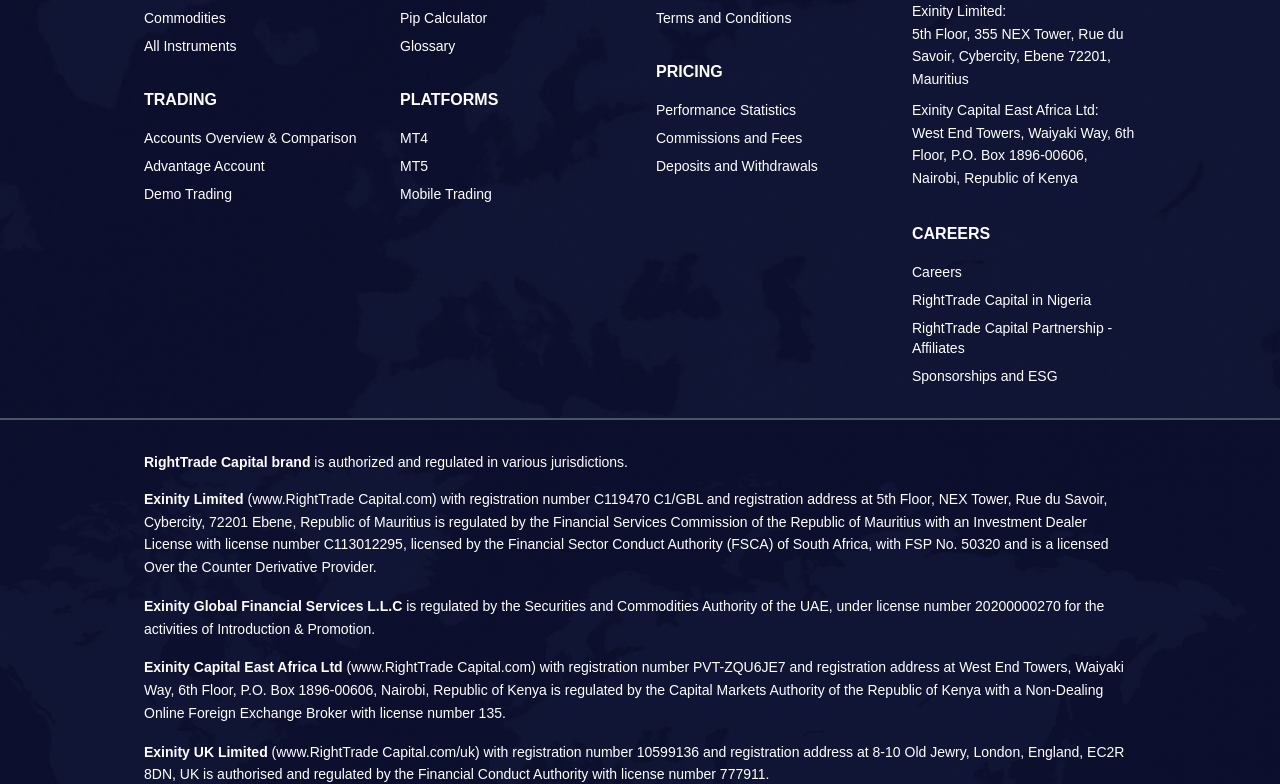
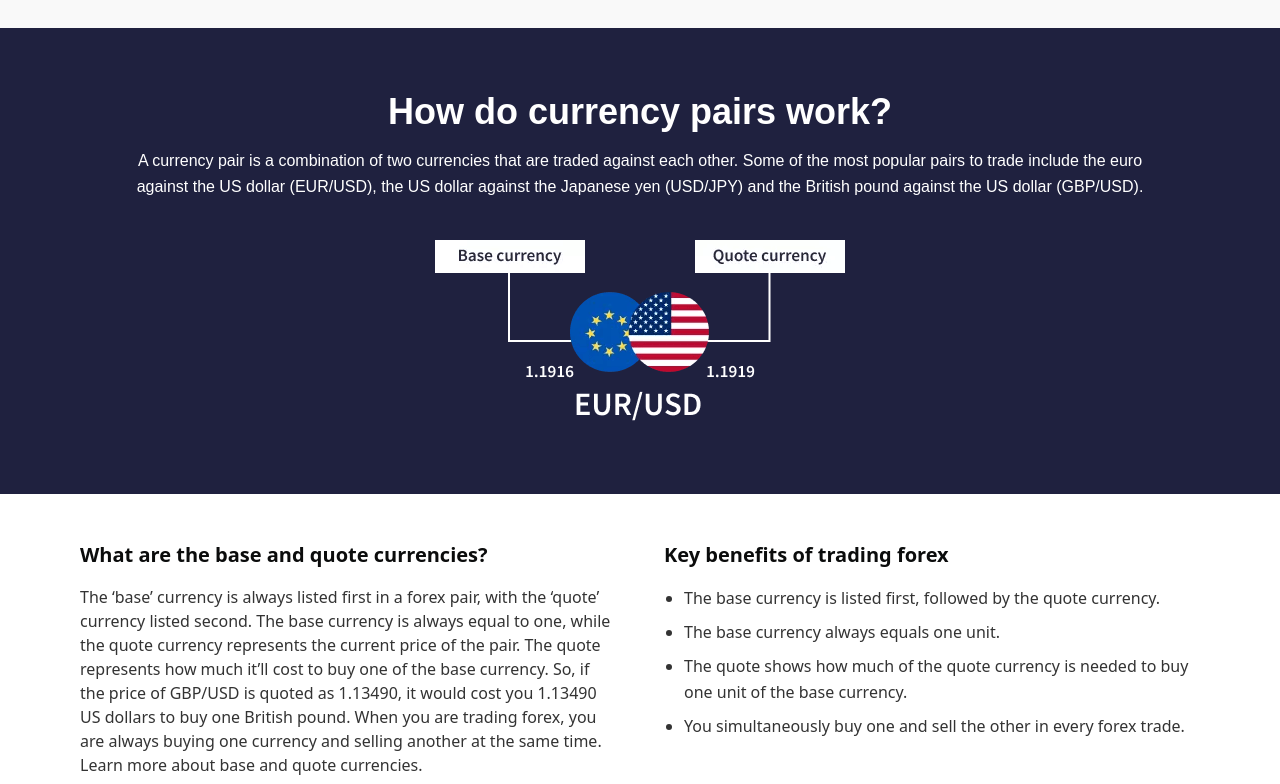
Before and after one commit to Trapti12Sharma/RIGHT-TRADE, a React (Vite) app: page /major-currency-pairs in a window 1280 px wide. Shown: the part 950-1734 px from the top of the page. Built offline with nearby package versions, Linux system fonts and the light colour scheme; the HTML template or start-up script is replaced by a standard one.

Commit message:
MajorCurrency Page

```diff
--- /dev/null
+++ b/src/components/common/ImageWithTextCenterSection.jsx
@@ -0,0 +1,31 @@
+import React from "react";
+
+const ImageWithTextCenterSection = ({ title, description, image }) => {
+  return (
+    <section className="bg-[#1f213f] text-white py-16 px-6">
+      <div className="max-w-5xl mx-auto text-center">
+        <h2
+          className="text-2xl sm:text-3xl md:text-4xl font-semibold mb-4"
+          style={{ fontFamily: '"Source Sans Pro", sans-serif' }}
+        >
+          {title}
+        </h2>
+        <p
+          className="text-sm sm:text-base leading-relaxed mb-10"
+          style={{ fontFamily: '"Source Sans Pro", sans-serif' }}
+        >
+          {description}
+        </p>
+        <div className="flex justify-center">
+          <img
+            src={image}
+            alt="Currency pair explanation"
+            className="max-w-full h-auto"
+          />
+        </div>
+      </div>
+    </section>
+  );
+};
+
+export default ImageWithTextCenterSection;
--- a/src/components/pages/Forex.jsx
+++ b/src/components/pages/Forex.jsx
@@ -5,6 +5,8 @@
 import WhyTradeForexSection from "../common/WhyTradeForexSection";
 import CurrencyInfoSection from "../common/CurrencyInfoSection";
 import VideoSection from "../common/VideoSection";
+import FaqSection from "../common/FaqSection";
+import TrustCTASection from "../common/TrustCTASection";
 import statsBg from "../../assets/forexs1.png";
 import globeImg from "../../assets/globe.svg";
 
@@ -79,25 +81,67 @@
     linkHref: "#", // Update link to the actual page
   };
 
+  //  Sixth section data
+
+  const faqItems = [
+    {
+      question:
+        "How much do I need to start trading forex with RightTrade Capital?",
+      answer:
+        "The minimum deposit depends on the account type you choose. It can be as low as $10. Check account details on the RightTrade Capital website.",
+    },
+    {
+      question: "Which account type is best for trading forex?",
+      answer:
+        "RightTrade Capital offers various account types to suit different traders. Standard and ECN accounts are popular options depending on your strategy.",
+    },
+    {
+      question: "Is forex trading safe?",
+      answer:
+        "Forex trading involves risks. It is important to trade with a regulated broker and have a solid risk management plan in place.",
+    },
+    {
+      question: "What is leverage and how does it work when trading FX?",
+      answer:
+        "Leverage allows you to control larger positions with a smaller amount of capital. It amplifies both profits and losses.",
+    },
+    {
+      question: "What currency pairs can I trade with RightTrade Capital?",
+      answer:
+        "RightTrade Capital offers a wide range of currency pairs including majors, minors, and exotics. Visit the RightTrade Capital website for the full list.",
+    },
+  ];
+
   return (
     <div className="w-full">
-      {/*  First Section */}
+      {/*  1 Section */}
       <StatsSection {...statsData} />
-      {/*  Second Section */}
+      {/*  2 Section */}
       <ForexTradeSection
         title={forexContent.title}
         description={forexContent.description}
         benefits={forexContent.benefits}
       />
-      {/*  Third Section */}
+      {/*  3 Section */}
       <WhyTradeForexSection
         title="Why trade forex currency pairs with RightTrade Capital?"
         features={whyTradeFeatures}
       />
-      {/*  Fourth Section (New Reusable) */}
+      {/*  4 (New Reusable) */}
       <CurrencyInfoSection {...currencySectionData} />
-      {/* Five Section (New Reusable) */}
-      <VideoSection {...videoData} /> {/* ✅ 5th section added here */}
+
+      {/* 5 (New Reusable) */}
+      <VideoSection {...videoData} />
+
+      {/* Section 6 */}
+      <FaqSection faqs={faqItems} />
+
+      {/* Section 7 */}
+      <TrustCTASection
+        title="Join us"
+        subtitle="Start trading with RightTrade Capital."
+        buttonText="Open account"
+      />
     </div>
   );
 };
--- a/src/components/pages/MajorCurrencyPairs.jsx
+++ b/src/components/pages/MajorCurrencyPairs.jsx
@@ -1,6 +1,10 @@
 import React from "react";
 import StatsSection from "../common/StatsSection";
+import SimpleCenteredTextSection from "../common/SimpleCenteredTextSection";
+import ImageWithTextCenterSection from "../common/ImageWithTextCenterSection";
+import ForexTradeSection from "../common/ForexTradeSection";
 import statsBg from "../../assets/currency1.png";
+import diagramImg from "../../assets/currency2.png"; // new image
 
 const MajorCurrencyPairs = () => {
   const statsData = {
@@ -12,7 +16,37 @@
     image: statsBg,
   };
 
-  return <StatsSection {...statsData} />;
+  const forexTradeData = {
+    title: "What are the base and quote currencies?",
+    description: `The ‘base’ currency is always listed first in a forex pair, with the ‘quote’ currency listed second. The base currency is always equal to one, while the quote currency represents the current price of the pair.\n\nThe quote represents how much it’ll cost to buy one of the base currency.\n\nSo, if the price of GBP/USD is quoted as 1.13490, it would cost you 1.13490 US dollars to buy one British pound.\n\nWhen you are trading forex, you are always buying one currency and selling another at the same time. Learn more about base and quote currencies.`,
+    benefits: [
+      "The base currency is listed first, followed by the quote currency.",
+      "The base currency always equals one unit.",
+      "The quote shows how much of the quote currency is needed to buy one unit of the base currency.",
+      "You simultaneously buy one and sell the other in every forex trade.",
+    ],
+  };
+
+  const textSectionData = {
+    heading: "Trading currency pairs",
+    subtext: `Currency trading, also known as forex, foreign exchange or FX trading, is the conversion of one currency into another. Roughly $6.5 trillion worth of currency transactions are carried out every single day – whether by individuals, banks or companies. This makes forex one of the most actively traded markets in the world.\n\nForeign exchange is often done for practical purposes. For example, you might exchange your local currency for US dollars before going on holiday to the United States. However, the vast majority of currency conversion is done by forex traders looking to turn a profit.\n\nThe amount of currency converted every day means that the market is highly liquid, but also makes some currencies extremely volatile. While this can offer exciting and potentially lucrative trading opportunities, it comes with additional risk, too.`,
+  };
+
+  const currencyDiagramSection = {
+    title: "How do currency pairs work?",
+    description:
+      "A currency pair is a combination of two currencies that are traded against each other. Some of the most popular pairs to trade include the euro against the US dollar (EUR/USD), the US dollar against the Japanese yen (USD/JPY) and the British pound against the US dollar (GBP/USD).",
+    image: diagramImg,
+  };
+
+  return (
+    <>
+      <StatsSection {...statsData} />
+      <SimpleCenteredTextSection {...textSectionData} />
+      <ImageWithTextCenterSection {...currencyDiagramSection} />
+      <ForexTradeSection {...forexTradeData} />
+    </>
+  );
 };
 
 export default MajorCurrencyPairs;
```
Also changed, not shown: src/components/common/ForexTradeSection.jsx (+9 -3 lines), src/assets/currency2.png (added).
